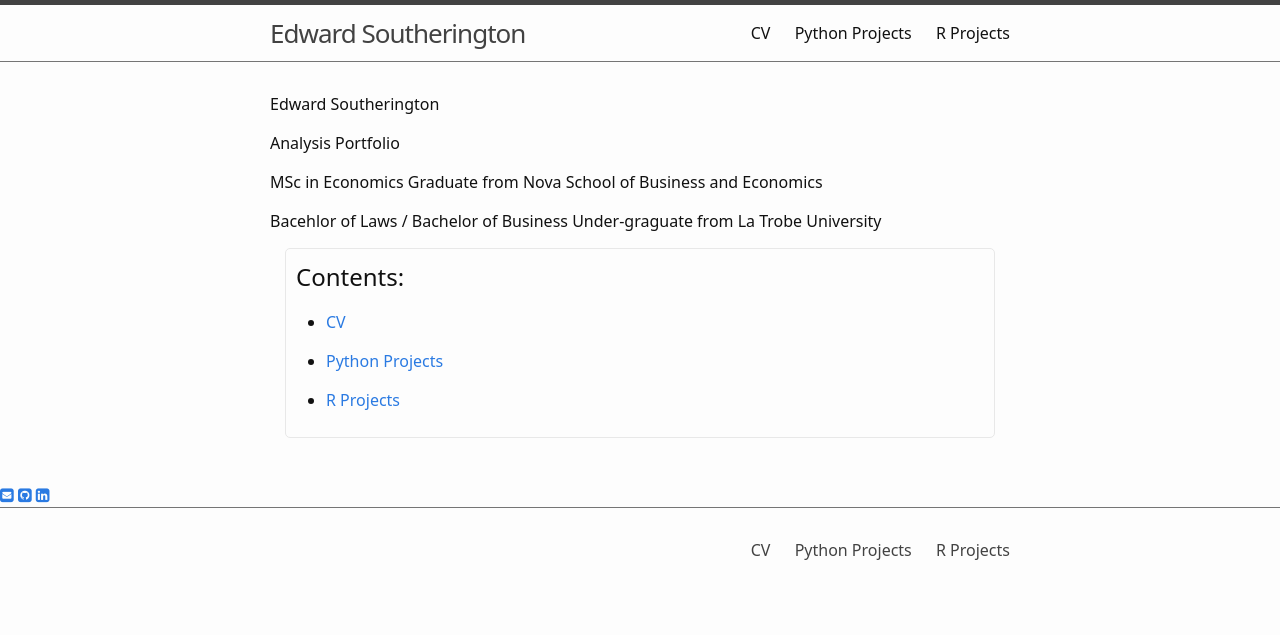
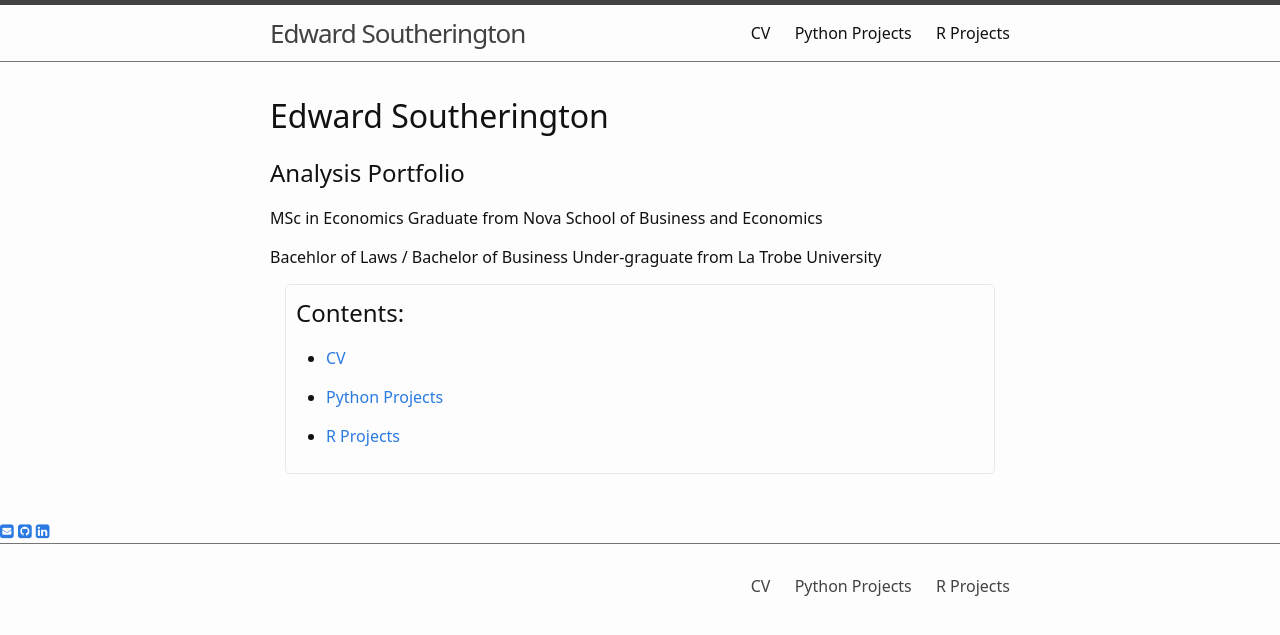
Before and after one commit to EdwardSoutherington/Portfolio, a Jekyll site: the page built from index.md, in a window 1280 px wide. Shown: the top 635 px of the page. Built offline with Jekyll 4.4.1, drawn with Linux system fonts in a browser that asks for light colours; nearby versions of some CDN libraries; some web fonts are replaced.

```diff
--- a/index.md
+++ b/index.md
@@ -2,9 +2,9 @@
 title: Home
 ---
 
-Edward Southerington
+# Edward Southerington
 
-Analysis Portfolio
+## Analysis Portfolio
 
 MSc in Economics Graduate from Nova School of Business and Economics
 
```
